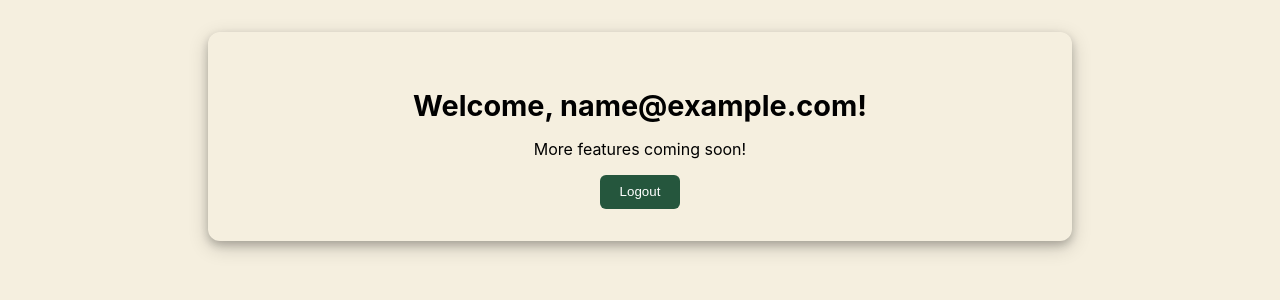
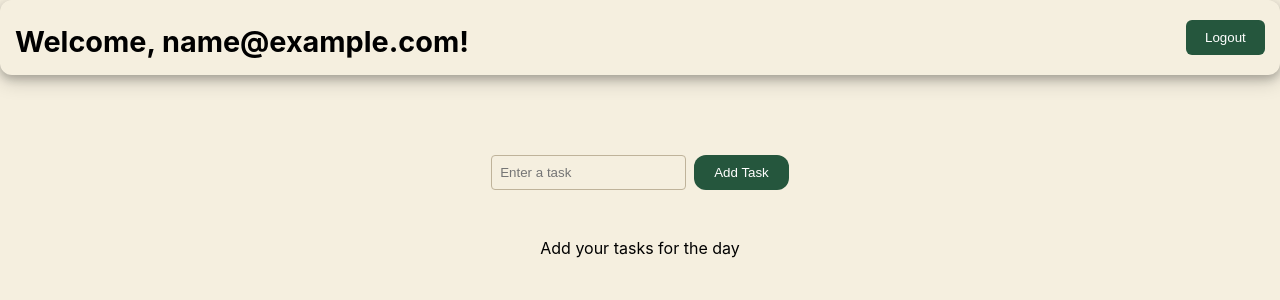
Before and after one commit to AntonioIliev19/university, a React (Create React App) app: page /dashboard in a window 1280 px wide. Shown: the top 300 px of the page. Built offline with nearby package versions, Linux system fonts and the light colour scheme; data requests are answered from the project's data file; sample sign-in values are in the browser's storage.

Commit message:
Add tasks to the dashboard

```diff
--- a/db.json
+++ b/db.json
@@ -15,5 +15,25 @@
       "email": "test@gmai2l.com",
       "password": "Dilqna"
     }
+  ],
+  "tasks": [
+    {
+      "id": "9188",
+      "userId": "2479",
+      "text": "test",
+      "completed": false
+    },
+    {
+      "id": "d4b8",
+      "userId": "c4cf",
+      "text": "teasdasd",
+      "completed": false
+    },
+    {
+      "id": "c823",
+      "userId": "c4cf",
+      "text": "teadsasd",
+      "completed": false
+    }
   ]
 }
--- a/src/assets/css/Dashboard.css
+++ b/src/assets/css/Dashboard.css
@@ -1,10 +1,12 @@
 .dashboard {
-    max-width: 800px;
-    margin: 2rem auto;
-    padding: 2rem;
+    display: flex;
+    justify-content: space-between;
+    padding: 0 15px;
+    align-items: center;
     border-radius: 12px;
     box-shadow: 0 4px 8px 0 rgba(0, 0, 0, 0.2), 0 6px 20px 0 rgba(0, 0, 0, 0.19);
     text-align: center;
+    margin-bottom: 5rem;
 }
 
 .dashboard h2 {
@@ -13,6 +15,7 @@
 }
 
 .dashboard button {
+
     padding: 0.6rem 1.2rem;
     background-color: var(--button-bg);
     color: var(--button-text);
@@ -20,3 +23,78 @@
     border-radius: 6px;
     cursor: pointer;
 }
+
+.tasks-container {
+    display: flex;
+    /*width: 100%;*/
+    /*flex-direction: row;*/
+    justify-content: center;
+    /*gap: 5rem;*/
+}
+
+.tasks {
+    display: flex;
+    flex-direction: column;
+    gap: 2rem;
+    max-width: 500px;
+}
+
+.task-form {
+    display: flex;
+    height: 40%;
+    gap: 0.5rem;
+}
+
+.task-form input {
+    flex: 1;
+    padding: 0.5rem;
+    border: 1px solid var(--input-border);
+    border-radius: 4px;
+    background: none;
+    color: var(--text-dark-green);
+    outline: none;
+    transition: 0.5s;
+}
+
+input:focus {
+    border: 1px solid var(--text-dark-green);
+}
+
+.task-form button {
+    padding: 10px 20px;
+    border-radius: 12px;
+    background-color: var(--button-bg);
+    color: var(--button-text);
+    border: none;
+    cursor: pointer;
+    transition: background-color 0.3s ease;
+}
+
+.task-form button:hover {
+    background-color: var(--solar-blue);
+}
+
+.task-list {
+    text-align: center;
+}
+
+.task-item {
+    display: flex;
+    justify-content: space-between;
+    align-items: flex-start;
+    background: var(--light-green-bg);
+    padding: 0.5rem 1rem;
+    margin-bottom: 0.5rem;
+    border-radius: 6px;
+    word-wrap: break-word;
+    gap: 1rem;
+}
+
+
+.task-text {
+    flex: 1;
+    word-wrap: break-word;
+    overflow-wrap: anywhere;
+    white-space: normal;
+    min-width: 0;
+}
--- a/src/context/AuthContext.tsx
+++ b/src/context/AuthContext.tsx
@@ -1,6 +1,7 @@
 import React, { createContext, useContext, useState, useEffect } from "react";
 
 type User = {
+    id: string;
     email: string;
 };
 
--- a/src/pages/Dashboard.tsx
+++ b/src/pages/Dashboard.tsx
@@ -1,9 +1,61 @@
 import { useAuth } from "../context/AuthContext";
 import { useNavigate } from "react-router-dom";
 import "../assets/css/Dashboard.css"
+import {useEffect, useState} from "react";
+
+type Task = {
+    id: number;
+    userId: string;
+    text: string;
+    completed: boolean;
+}
 
 const Dashboard = () => {
     const { user, logout } = useAuth();
+    const [tasks, setTasks] = useState<Task[]>([]);
+    const [newTask, setNewTask] = useState("");
+
+    const userId = user?.id || "";
+
+    const fetchTasks = async () => {
+        const res = await fetch(`http://localhost:3001/tasks?userId=${userId}`);
+        const data = await res.json();
+        setTasks(data);
+    };
+
+    useEffect(() => {
+        if (userId) fetchTasks();
+    }, [userId]);
+
+    const handleAddTask = async (e: React.FormEvent) => {
+        e.preventDefault();
+
+        if (!newTask.trim()) return;
+
+        const task = {
+            userId,
+            text: newTask,
+            completed: false
+        };
+
+        const res = await fetch(`http://localhost:3001/tasks`, {
+            method: "POST",
+            headers: {"Content-Type": "application/json"},
+            body: JSON.stringify(task)
+        });
+
+        const created = await res.json();
+        setTasks([...tasks, created]);
+        setNewTask("");
+    }
+
+    const handleCompleteTask = async (taskId: number) => {
+        await fetch(`http://localhost:3001/tasks/${taskId}`, {
+            method: "DELETE",
+        });
+        setTasks(tasks.filter((task) => task.id !== taskId));
+    };
+
     const navigate = useNavigate();
 
     const handleLougout = () => {
@@ -12,10 +64,35 @@ const Dashboard = () => {
     };
 
     return (
-        <div className="dashboard">
-            <h2>Welcome, {user?.email}!</h2>
-            <p>More features coming soon!</p>
-            <button onClick={handleLougout}>Logout</button>
+        <div className="dashboard-container">
+            <div className={"dashboard"}>
+                <h2>Welcome, {user?.email}!</h2>
+                <button onClick={handleLougout}>Logout</button>
+            </div>
+
+            <div className={"tasks-container"}>
+                <div className={"tasks"}>
+                    <form onSubmit={handleAddTask} className={"task-form"}>
+                        <input
+                            type={"text"}
+                            placeholder={"Enter a task"}
+                            value={newTask}
+                            onChange={(e) => setNewTask(e.target.value)}
+                        />
+                        <button type="submit">Add Task</button>
+                    </form>
+
+                    <div className={"task-list"}>
+                        {tasks.length === 0 ? (<p>Add your tasks for the day</p>) : (tasks.map((task) => (
+                            <div key={task.id} className={"task-item"}>
+                                <span className={"task-text"}>{task.text}</span>
+                                <button onClick={() => handleCompleteTask(task.id)}>Complete</button>
+                            </div>
+                        )))}
+                    </div>
+                </div>
+            </div>
+
         </div>
     )
 }
--- a/src/pages/Login.tsx
+++ b/src/pages/Login.tsx
@@ -21,7 +21,7 @@ const Login = () => {
 
             if (users.length > 0) {
                 const user = users[0];
-                login({ email: user.email });
+                login({ email: user.email, id: user.id });
                 navigate("/dashboard");
             } else {
                 setError("Login failed");
--- a/src/pages/Register.tsx
+++ b/src/pages/Register.tsx
@@ -33,7 +33,7 @@ const Register = () => {
 
             if (res.ok) {
                 const user = await res.json();
-                login({ email: user.email });
+                login({ email: user.email, id: user.id });
                 navigate("/dashboard");
             } else {
                 setError("Registration Failed");
```
